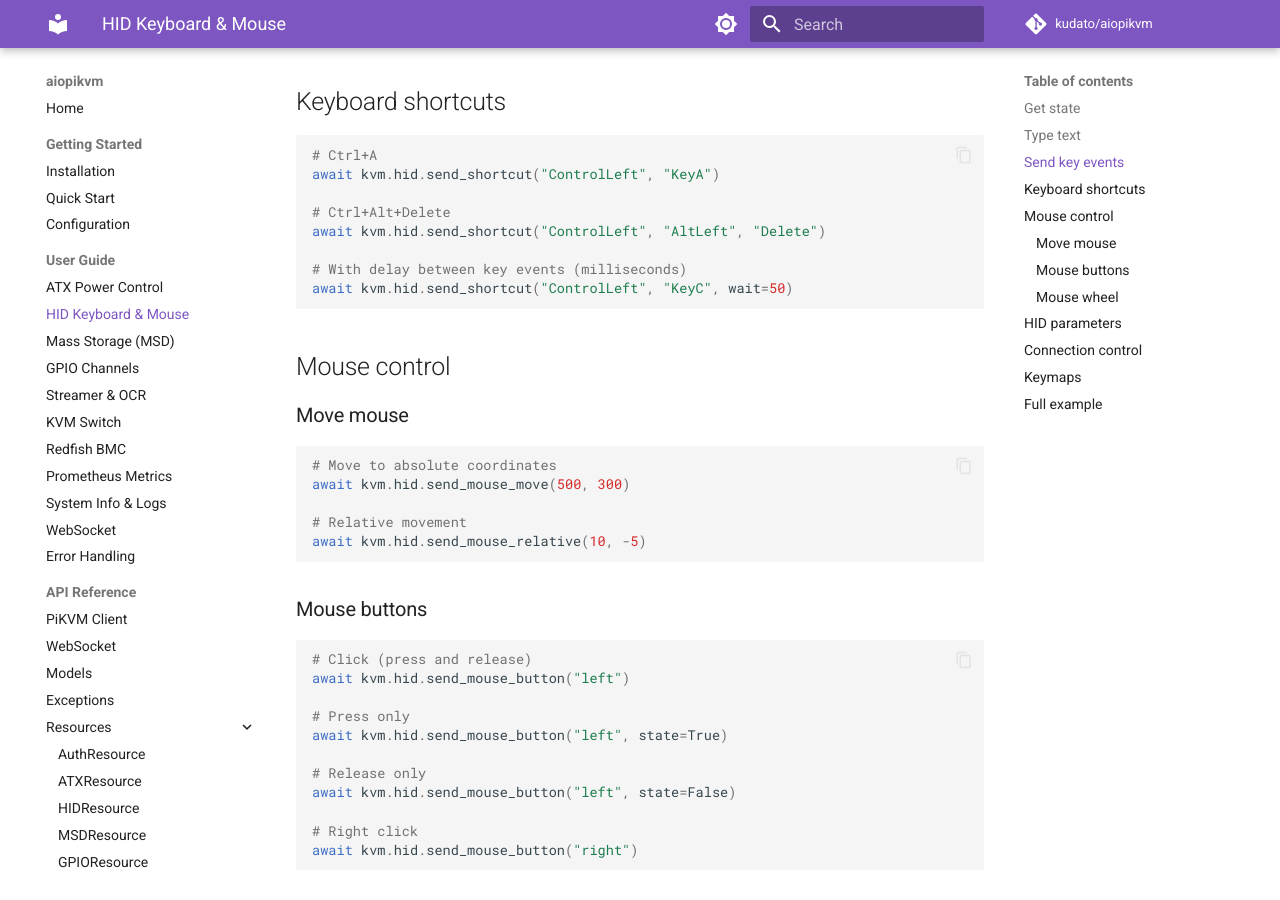
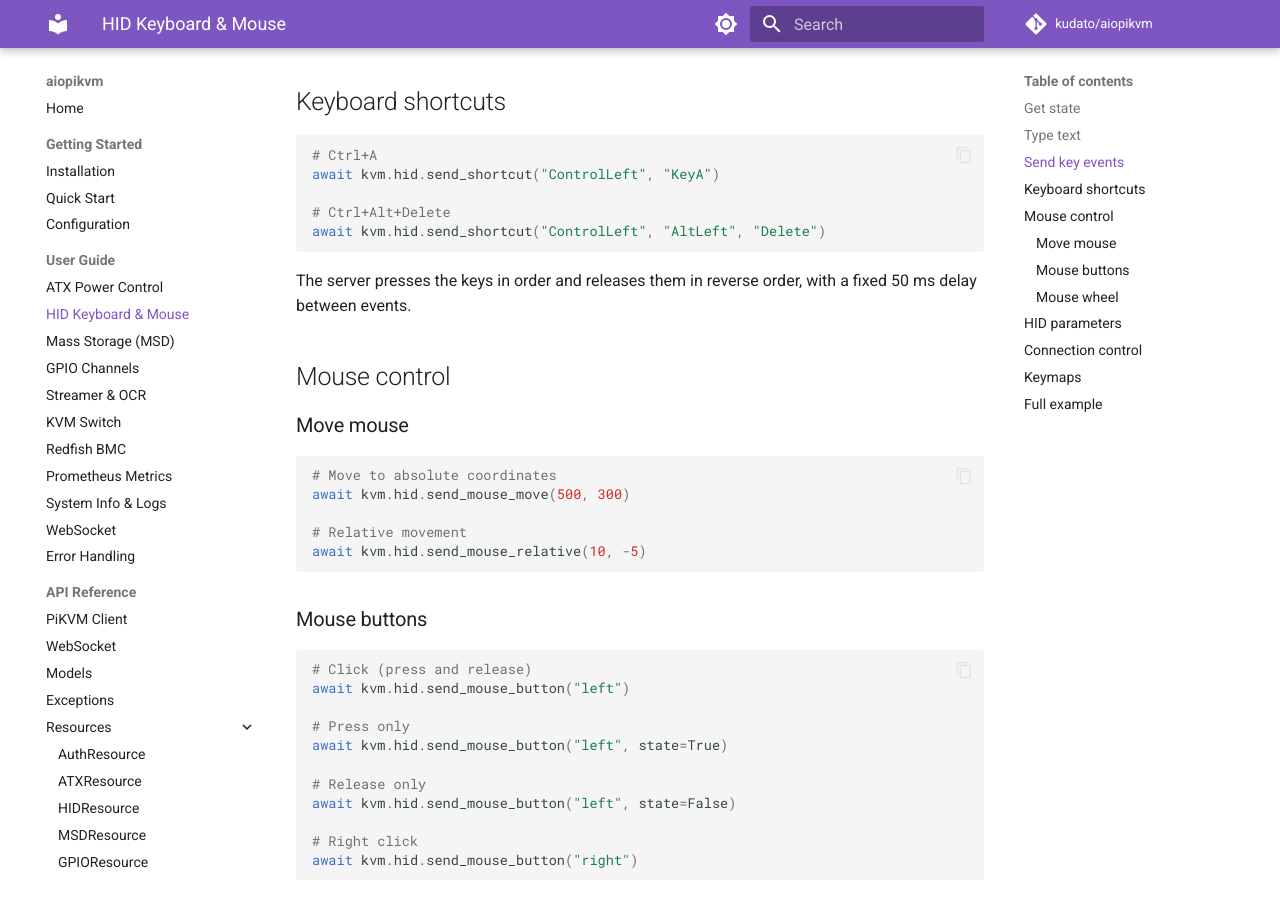
Before and after one commit to kudato/aiopikvm, an MkDocs documentation site: the page built from docs/guide/hid.md, in a window 1280 px wide and 900 px high, scrolled down 881 px. Built offline with MkDocs 1.6.1 and Material for MkDocs 9.7.7, drawn with Linux system fonts in a browser that asks for light colours; comment, search, counter and statistics services are not loaded.

Commit message:
fix(hid)!: remove non-functional wait parameter from send_shortcut() (#33)
Why this change was needed:
The wait parameter was documented as "delay between key events in
milliseconds" and sent as a query param, but kvmd never reads it: the
send_shortcut handler consumes only `keys` and the inter-event delay
is hardcoded server-side (delay=0.05). The parameter never had any
effect, so the client promised behaviour that does not exist.

What changed:
- Removed the wait parameter from send_shortcut(); the docstring and
  docs now state the server-side fixed 50 ms delay and the
  press-in-order / release-in-reverse semantics
- Replaced test_send_shortcut_with_wait with a 3-key chord test
  (3+ keys were previously uncovered)
- Added an Unreleased CHANGELOG section covering #26, #30 and this
  removal

BREAKING CHANGE: send_shortcut() no longer accepts wait=. The
parameter never worked, so no working code can break.

Fixes #31

````diff
--- a/docs/guide/hid.md
+++ b/docs/guide/hid.md
@@ -45,10 +45,10 @@
 
 # Ctrl+Alt+Delete
 await kvm.hid.send_shortcut("ControlLeft", "AltLeft", "Delete")
+```
 
-# With delay between key events (milliseconds)
-await kvm.hid.send_shortcut("ControlLeft", "KeyC", wait=50)
-```
+The server presses the keys in order and releases them in reverse order,
+with a fixed 50 ms delay between events.
 
 ## Mouse control
 
````
Also changed, not shown: CHANGELOG.md (+21 -0 lines), 2 other files.
